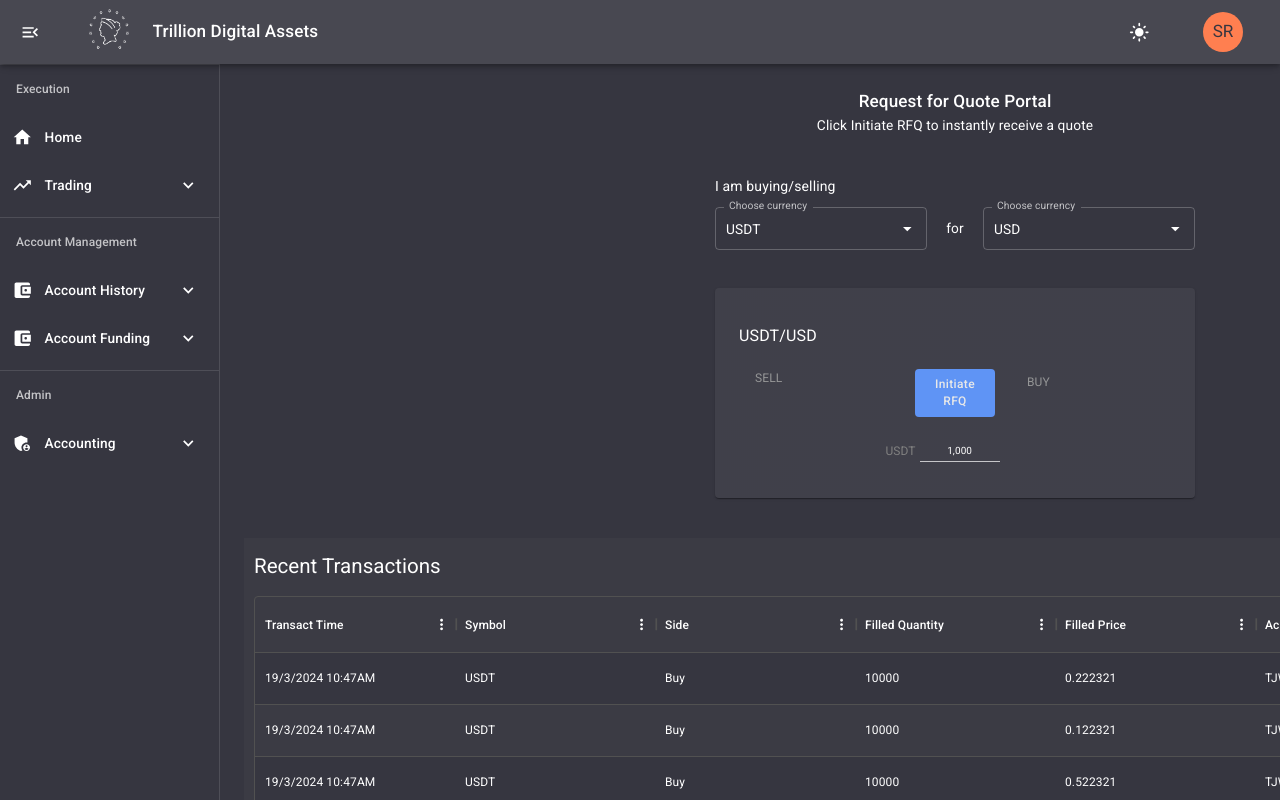
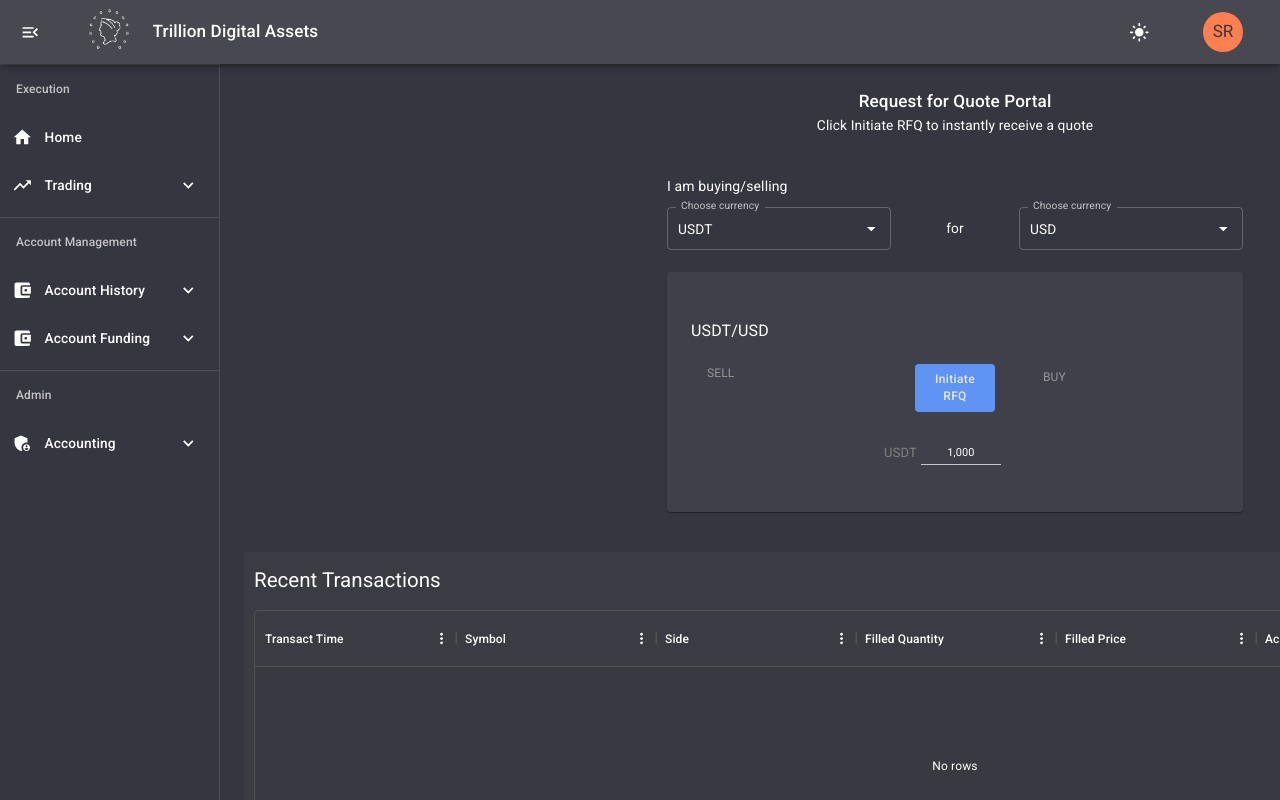
Before and after one commit to mohsinds/TDA_GUIv2, a Next.js app: page /trading/spotrfq in a window 1280 px wide. Shown: the top 800 px of the page. Built offline with nearby package versions, Linux system fonts and the light colour scheme.

Commit message:
updated work of notification

```diff
--- a/src/components/RFQ Tile/Tile.tsx
+++ b/src/components/RFQ Tile/Tile.tsx
@@ -393,8 +393,8 @@
     <Card
       sx={{
         display: "flex",
-        height: 210,
-        width: "30rem",
+        height: 240,
+        width: "36rem",
         paddingX: 1,
         paddingY: 2,
         flexDirection: "column",
@@ -411,8 +411,8 @@
     <Card
       sx={{
         display: "flex",
-        height: 210,
-        width: "30rem",
+        height: 240,
+        width: "36rem",
         paddingX: 3,
         // paddingY: 1,
         justifyContent: "center",
@@ -460,7 +460,7 @@
                     ? "#434354"
                     : "#f9f9f9"
                   : "transparent",
-              width: "10rem",
+              width: "12rem",
               height: "4rem",
               borderRadius: 1,
               paddingX: 2,
@@ -629,7 +629,7 @@
                     ? "#434354"
                     : "#f9f9f9"
                   : "transparent",
-              width: "10rem",
+              width: "12rem",
               height: "4rem",
               borderRadius: 1,
               paddingX: 2,
@@ -701,7 +701,7 @@
             display: "flex",
             placeSelf: "center",
             marginRight: 25,
-            marginTop: 14,
+            marginTop: 20,
             // backgroundColor: "red",
             justifyContent: "center",
             // alignItems: "center",
@@ -713,7 +713,7 @@
               placeSelf: "center",
               marginTop: 0,
               color: "gray",
-              fontSize: 12,
+              fontSize: 13,
             }}
           >
             {symbol1}{" "}
@@ -723,7 +723,7 @@
               marginLeft: 0.5,
               width: 80,
 
-              fontSize: 10,
+              fontSize: 11,
               "& input": {
                 // backgroundColor: 'gray',
                 // marginBottom: -0.2,
--- a/src/components/currencyDropdown/CurrencyDropdown.tsx
+++ b/src/components/currencyDropdown/CurrencyDropdown.tsx
@@ -21,7 +21,7 @@
   };
 
   return (
-    <div style={{width:"30rem",height:"7rem" }}>
+    <div style={{width:"36rem",height:"6rem" }}>
         <Typography
          sx={{
             fontWeight: '400',
@@ -29,7 +29,7 @@
             color: themes.currentTheme === "dark" ? "#FFFFFF" : "black",
           }}
         >I am buying/selling</Typography>
-        <div style={{ display: "flex", alignItems: "center",marginTop:10 }}>
+        <div style={{ display: "flex", alignItems: "center",marginTop:10,justifyContent: "space-between" }}>
         <Autocomplete
             id="buy-currency"
             defaultValue={currency.find(cur => cur.symbol === "USDT")}
--- a/src/pages/trading/spotrfq/index.tsx
+++ b/src/pages/trading/spotrfq/index.tsx
@@ -1,4 +1,4 @@
-import React,{ useState } from "react";
+import React,{ useState,useEffect } from "react";
 import PageTitle from "@/components/TextDisplay/PageTitle";
 import SubTitle from "@/components/TextDisplay/SubTitle";
 import Tile from "@/components/RFQ Tile/Tile";
@@ -21,18 +21,57 @@
 export default function SpotRFQPage() {
   const [symbol1, setSymbol1] = useState<string>('USDT');
   const [symbol2, setSymbol2] = useState<string>('USD');
-  const [rows, setRows] = React.useState<RowDataVal[]>([
-    {id:"asdas2",transactTime:"19/3/2024 10:47AM",symbol:"USDT",side:"Buy",filledQty:"10000",filledPrice:"0.222321",accountNum:"TJW12",status:"Open"},
-    {id:"123ssd",transactTime:"19/3/2024 10:47AM",symbol:"USDT",side:"Buy",filledQty:"10000",filledPrice:"0.122321",accountNum:"TJW12",status:"Open"},
-    {id:"123dasd",transactTime:"19/3/2024 10:47AM",symbol:"USDT",side:"Buy",filledQty:"10000",filledPrice:"0.522321",accountNum:"TJW12",status:"Open"},
-    {id:"dasdsa21",transactTime:"19/3/2024 10:47AM",symbol:"USDT",side:"Buy",filledQty:"10000",filledPrice:"0.622321",accountNum:"TJW12",status:"Open"},
-    {id:"uudus2",transactTime:"19/3/2024 10:47AM",symbol:"USDT",side:"Buy",filledQty:"10000",filledPrice:"0.222421",accountNum:"TJW12",status:"Open"},
-    {id:"accsa244",transactTime:"19/3/2024 10:47AM",symbol:"USDT",side:"Buy",filledQty:"10000",filledPrice:"0.822321",accountNum:"TJW12",status:"Open"},
-    {id:"asd2455",transactTime:"19/3/2024 10:47AM",symbol:"USDT",side:"Buy",filledQty:"10000",filledPrice:"0.922321",accountNum:"TJW12",status:"Open"},
-    {id:"123aa",transactTime:"19/3/2024 10:47AM",symbol:"USDT",side:"Buy",filledQty:"10000",filledPrice:"0.122321",accountNum:"TJW12",status:"Open"},
-    {id:"423lolp",transactTime:"19/3/2024 10:47AM",symbol:"USDT",side:"Buy",filledQty:"10000",filledPrice:"0.722321",accountNum:"TJW12",status:"Open"},
-    {id:"poliol213",transactTime:"19/3/2024 10:47AM",symbol:"USDT",side:"Buy",filledQty:"10000",filledPrice:"0.1221",accountNum:"TJW12",status:"Open"},
-  ]);
+  const [rows, setRows] = React.useState<RowDataVal[]>([]);
+
+  useEffect(() => {
+    if (!("Notification" in window)) {
+      console.log("Browser does not support desktop notification");
+    } else {
+      console.log("notification supported")
+      Notification.requestPermission();
+    }
+  }, []);
+
+
+
+  const showNotification = (notificationOptions: any)=>{
+    // Check if the Notification API is supported
+    if (!('Notification' in window)) {
+      console.log('This browser does not support notifications.');
+      return;
+    }
+
+    // Check if the user has granted permission for notifications
+    if (Notification.permission === 'granted') {
+      // If permission has been granted, show the notification
+      const options: NotificationOptions = {
+        body: `${notificationOptions?.side} ${notificationOptions?.symbol1} ${notificationOptions?.qty} vs ${notificationOptions?.symbol2} @ ${notificationOptions?.price}`,
+        icon: 'https://tda-gui-v2.vercel.app/static/images/dark.png?auto=compress&cs=tinysrgb&dpr=1&w=500',
+        dir: 'ltr',
+      };
+
+      const notification = new Notification(`Trade Accepted: ID ${notificationOptions?.id}`, options);
+    } else if (Notification.permission !== 'denied') {
+      // If permission hasn't been denied yet, request permission
+      Notification.requestPermission().then((permission) => {
+        if (permission === 'granted') {
+          // If permission has been granted, show the notification
+          const options: NotificationOptions = {
+            body: `${notificationOptions?.side} ${notificationOptions?.symbol1} ${notificationOptions?.qty} vs ${notificationOptions?.symbol2} @ ${notificationOptions?.price}`,
+            icon: 'https://tda-gui-v2.vercel.app/static/images/dark.png?auto=compress&cs=tinysrgb&dpr=1&w=500',
+            dir: 'ltr',
+          };
+
+          const notification = new Notification(`Trade Accepted: ID ${notificationOptions?.id}`, options);
+        } else {
+          console.log('User has denied permission for notifications.');
+        }
+      });
+    } else {
+      console.log('User has denied permission for notifications.');
+    }
+  }
+
 
     // Function to update symbol1
     const handleSymbolOne = (newSymbol: string) => {
@@ -46,13 +85,14 @@
       setSymbol2(newSymbol);
     };
     function generateRandomId() {
-      const timestamp = Date.now().toString(36); // Convert current timestamp to base-36 string
-      const randomString = Math.random().toString(36).substr(2, 5); // Generate random string
-      return timestamp + randomString; // Combine timestamp and random string
+      const randomNumber = Math.floor(1000 + Math.random() * 9000); // Generate random number between 1000 and 9999
+      return randomNumber.toString(); // Convert the random number to string
     }
 
     const handleAddRow = (val: Partial<RowDataVal>) => {
     const newId = generateRandomId();
+    let fillQtyVal = parseFloat(val?.filledQty || "0");
+    let formattedFillQty = fillQtyVal?.toLocaleString("en-US");
     const newRow: RowDataVal = {
       id: newId,
       transactTime: val.transactTime || "",
@@ -64,6 +104,21 @@
       status: val.status || ""
     };
       setRows([newRow, ...rows]);
+      let obj = {
+        id: newRow?.id,
+        symbol1: symbol1,
+        symbol2: symbol2,
+        side: newRow?.side,
+        qty: formattedFillQty,
+        price:newRow.filledPrice
+      }
+      showNotification(obj)
+      // var options = {
+      //   body: `${newRow?.side} ${symbol1} ${formattedFillQty} vs ${symbol2} @ ${newRow.filledPrice}`,
+      //   icon: 'https://tda-gui-v2.vercel.app/static/images/dark.png?    auto=compress&cs=tinysrgb&dpr=1&w=500',
+      //   dir: 'ltr',
+      // };
+      // new Notification(`Trade Accepted: ID ${newRow?.id}`, options)
     }
 
   return (
```
